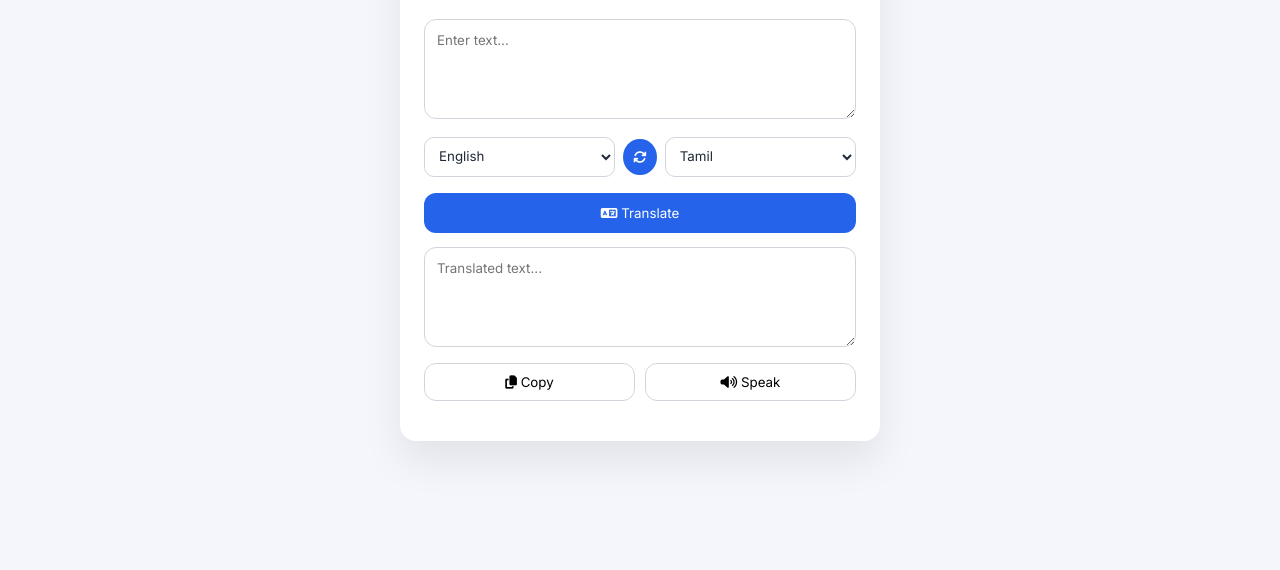
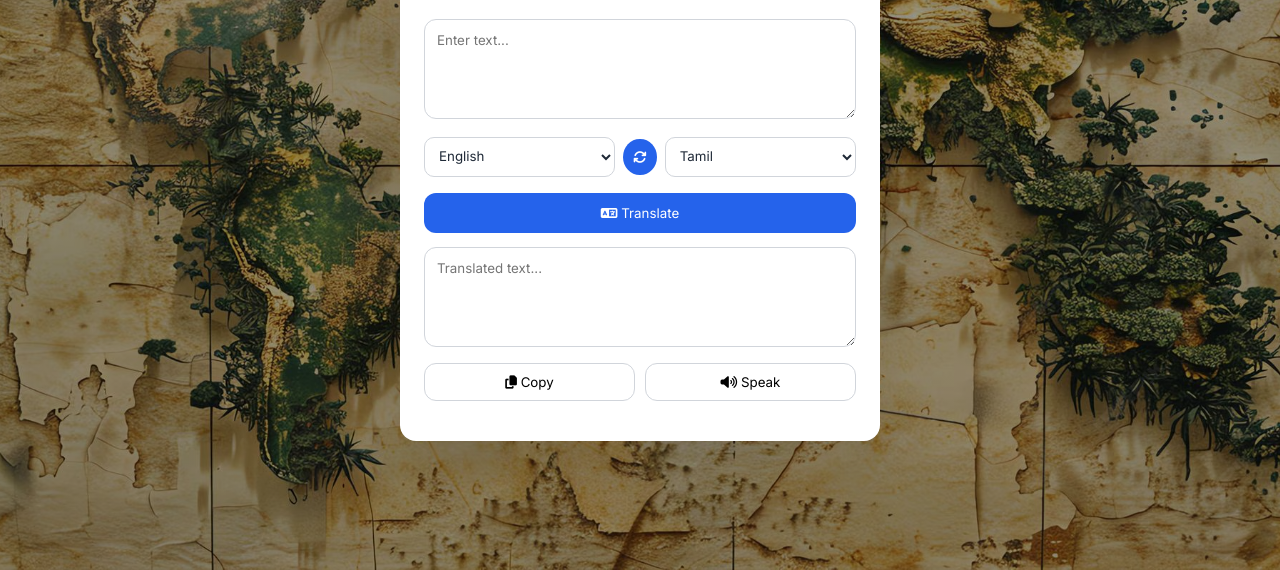
Before and after one commit to Thathrooparoopa/codealpha_tasks, a plain HTML site: page codeAlpha_Language_Translation_Tool/frontend/index.html in a window 1280 px wide. Shown: the part 230-800 px from the top of the page. Drawn offline with Linux system fonts and the light colour scheme.

Commit message:
Added professional README and enhanced UI with background image

```diff
--- a/codeAlpha_Language_Translation_Tool/frontend/style.css
+++ b/codeAlpha_Language_Translation_Tool/frontend/style.css
@@ -177,3 +177,8 @@ select {
   text-align: center;
   color: #dc2626;
 }
+body {
+  background:
+    linear-gradient(rgba(0,0,0,0.4), rgba(0,0,0,0.4)),
+    url("assets/background.jpg") no-repeat center center/cover;
+}
```
Also changed, not shown: codeAlpha_Language_Translation_Tool/frontend/assets/background.jpg (added), 2 other files.
